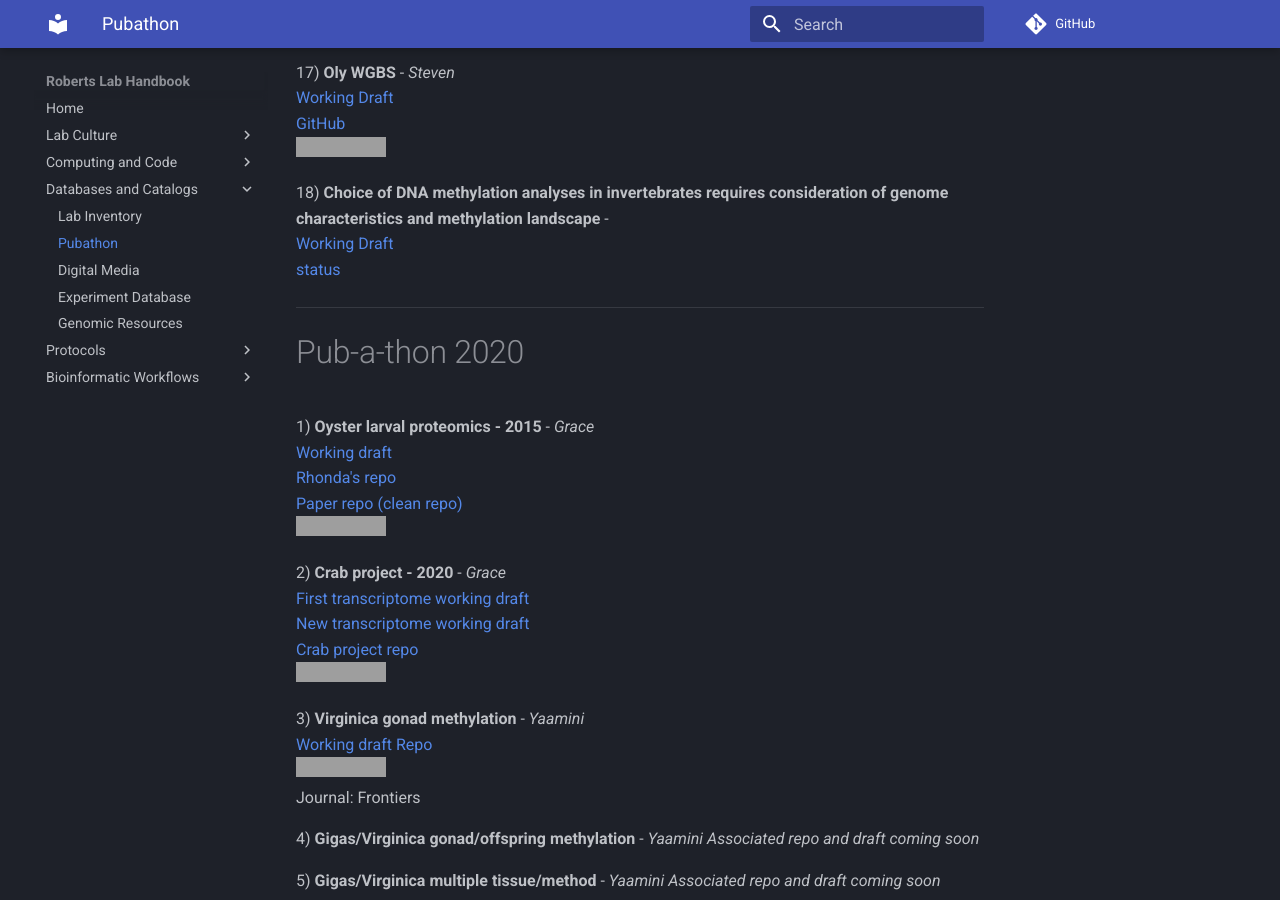
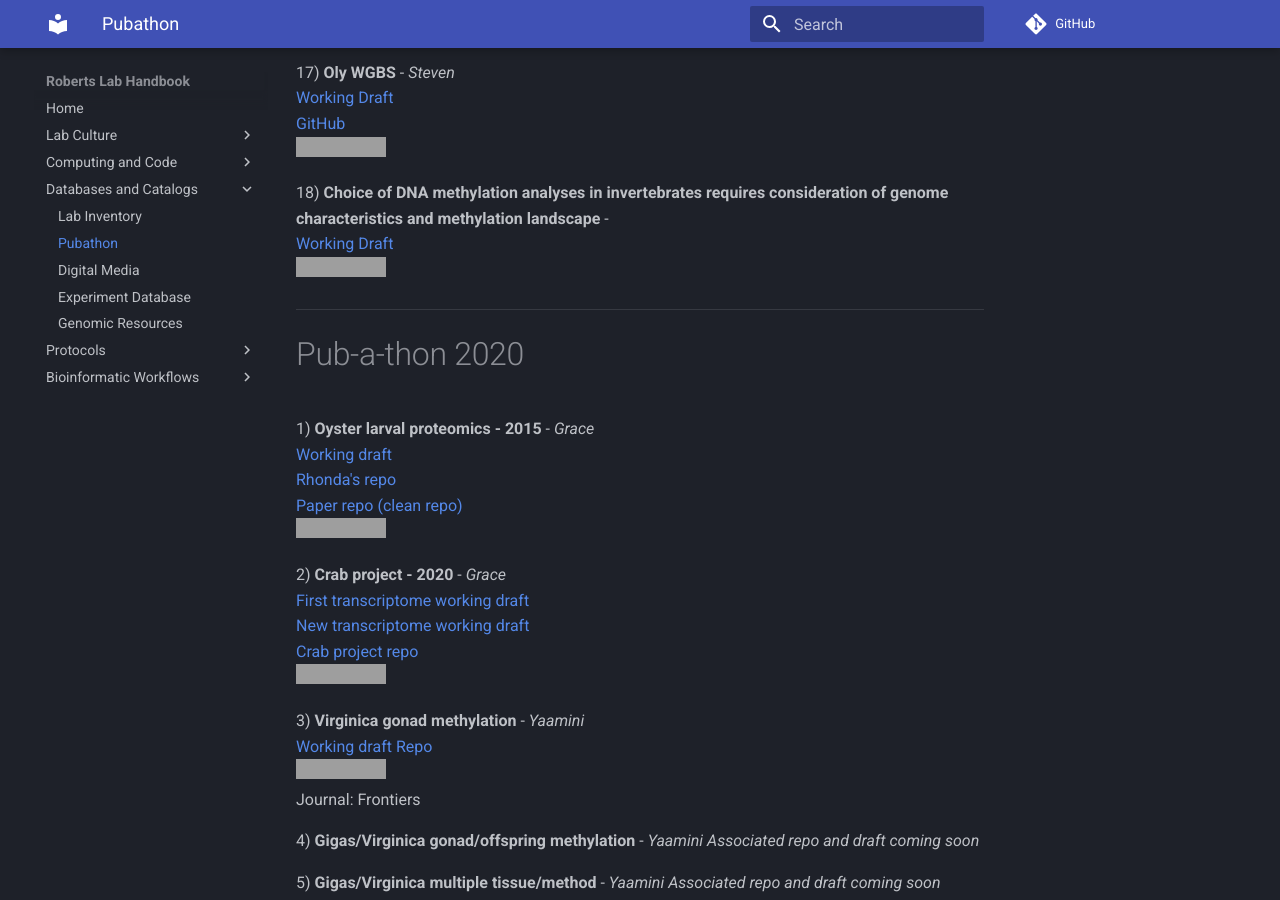
Before and after one commit to RobertsLab/resources, an MkDocs documentation site: the page built from docs/Pubathon.md, in a window 1280 px wide and 900 px high, scrolled down 2857 px. Built offline with MkDocs 1.6.1 and Material for MkDocs 9.7.7, drawn with Linux system fonts in a browser that asks for light colours; comment, search, counter and statistics services are not loaded; grey boxes are pictures that could not be loaded.

Commit message:
Update Pubathon.md

```diff
--- a/docs/Pubathon.md
+++ b/docs/Pubathon.md
@@ -101,7 +101,7 @@
 
 18) **Choice of DNA methylation analyses in invertebrates requires consideration of genome characteristics and methylation landscape** -
 [Working Draft](https://docs.google.com/document/d/1mjYzBNSl67Siv_Wph1ZF7CUrFpJr797_6yWyrjEKbto/edit)
-[status](https://img.shields.io/badge/pub--a--thon%20status-in%20progress-orange.svg)
+![status](https://img.shields.io/badge/pub--a--thon%20status-in%20progress-orange.svg)
 
 ---
 
```
